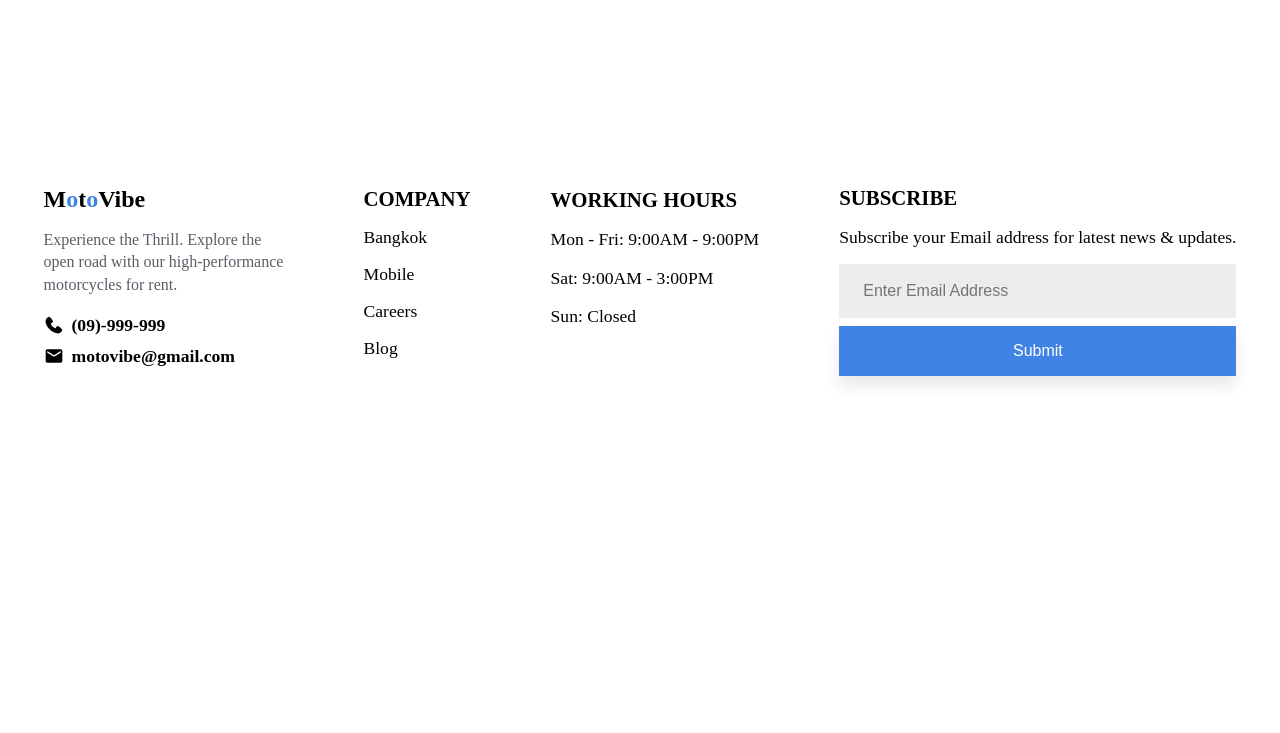
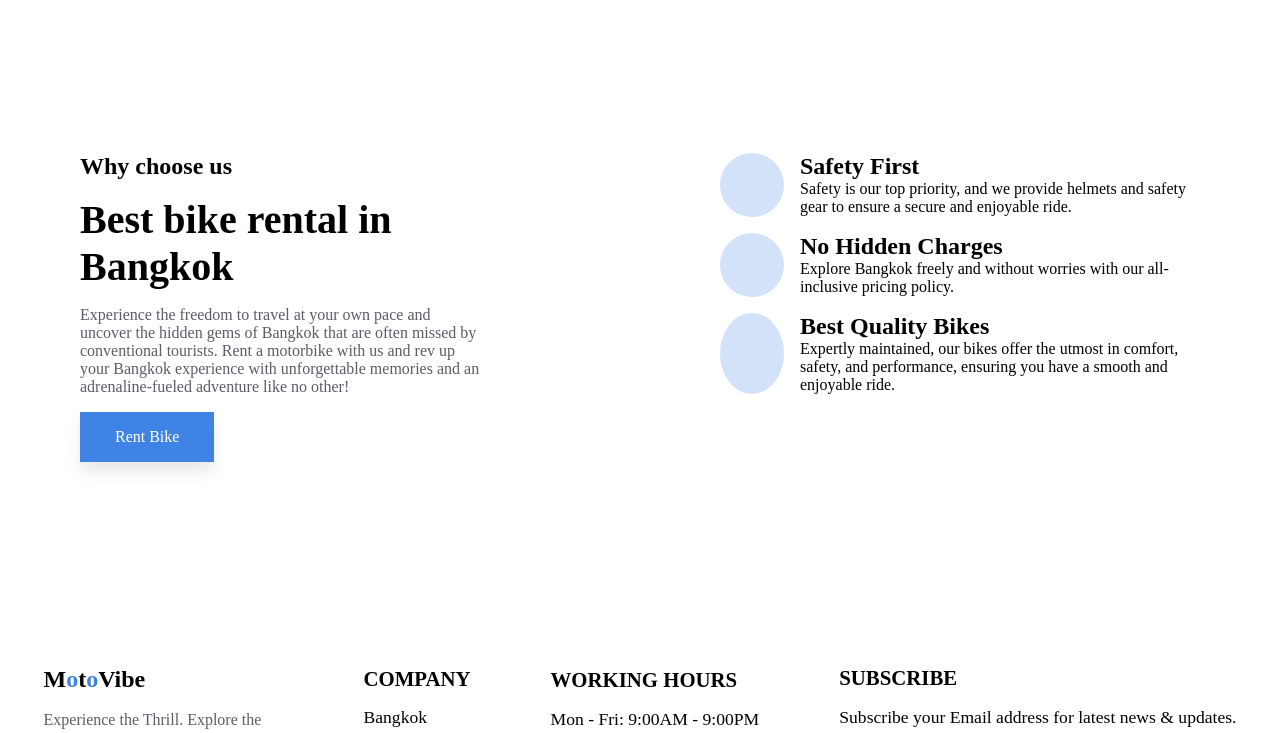
Before and after one commit to OnigiriKing/moto-vibe, a React (Create React App) app: page / in a window 1280 px wide. Shown: the part 2367-3100 px from the top of the page. Before the commit the page ends 2824 px from the top, so only its background shows below. Built offline with nearby package versions, Linux system fonts and the light colour scheme.

Commit message:
ChooseMe style updated

```diff
--- a/src/pages/homePage/HomePage.jsx
+++ b/src/pages/homePage/HomePage.jsx
@@ -2,6 +2,7 @@ import Welcome from "./components/Welcome"
 import { Request } from "./components/Request"
 import Advantages from "./components/Advantages"
 import { Models } from "./components/BikeModels"
+import { ChooseUs } from "./components/ChooseUs"
 
 
 export default function HomePage() {
@@ -12,6 +13,7 @@ export default function HomePage() {
         <Request />
         <Advantages />
         <Models />
+        <ChooseUs />
         </div>
     )
 }
--- a/src/styles/global/_colors.scss
+++ b/src/styles/global/_colors.scss
@@ -1,5 +1,6 @@
 $primColor: #3f84e5;
 $primDark: #3776cd;
+$primLight: #3f84e53b;
 
 $grayText: #5d5c67;
 $inputBg: #ececec;
--- a/src/styles/homePage/_homeStyle.scss
+++ b/src/styles/homePage/_homeStyle.scss
@@ -193,7 +193,6 @@
   width: 80%;
   height: 20rem;
 
-
   .advantage:nth-child(1) div {
     border-radius: 30% 70% 42% 58% / 30% 14% 86% 70%;
   }
@@ -217,11 +216,11 @@
   div {
     margin-bottom: 1rem;
     padding: 1rem;
-    background-color: #3f84e529;
+    background-color: $primLight;
     color: $primColor;
 
     &:hover {
-      background-color: #3f84e53b;
+      background-color: $primLight;
       color: $primDark;
     }
   }
@@ -235,7 +234,6 @@
     color: $grayText;
   }
 }
-
 
 //! Models screen
 
@@ -257,7 +255,6 @@
   width: 100%;
   margin: 0 3rem;
   row-gap: 1rem;
-
 }
 
 .models-wrapper {
@@ -265,7 +262,6 @@
   display: flex;
   justify-content: space-between;
   margin-top: 2rem;
-
 }
 
 .models-choose {
@@ -282,13 +278,13 @@
 
     &:hover {
       background-color: $primColor;
-        color: #FFFF;
+      color: #ffff;
     }
   }
 
   .model-active-btn {
     background-color: $primColor;
-      color: #FFFF;
+    color: #ffff;
   }
 }
 
@@ -308,8 +304,8 @@
 
   .bike-price {
     background-color: $primColor;
-      color: #FFFF;
-      padding: .8rem;
+    color: #ffff;
+    padding: 0.8rem;
     font-size: $h3-size;
     justify-content: center;
     align-items: center;
@@ -322,13 +318,13 @@
 
   .bike-model {
     border: 1px solid black;
-      padding: .4rem;
+    padding: 0.4rem;
     display: grid;
     grid-template-columns: 1fr 1fr;
 
     span {
       text-align: center;
-        padding: .2rem 1rem;
+      padding: 0.2rem 1rem;
       font-size: $h4-size;
     }
 
@@ -337,10 +333,77 @@
     }
   }
 
-    a{
+  a {
     @include button-style;
     font-size: $h3-size;
     text-align: center;
     margin-top: 1rem;
   }
 }
+
+//! Chooose us screen
+
+#choose-us-screen {
+  height: 60vh;
+  display: flex;
+  width: 100%;
+  justify-content: center;
+}
+
+.choose-us-wrapper {
+  width: 100%;
+  max-width: 70rem;
+  display: flex;
+  justify-content: space-between;
+  margin: 3rem 2rem;
+}
+
+.choose-us-text {
+  display: flex;
+  flex-direction: column;
+  max-width: 25rem;
+  text-align: left;
+  row-gap: 1rem;
+
+  h2 {
+    font-size: $h2-size;
+  }
+
+  h1 {
+    font-size: $h1-size;
+  }
+
+  p {
+    color: $grayText;
+  }
+
+  a {
+    @include button-style;
+    width: 6rem;
+    text-align: center;
+  }
+}
+
+.choose-us-all-reasons {
+  max-width: 30rem;
+  display: flex;
+  flex-direction: column;
+  gap: 1rem;
+
+  .choose-us-reason {
+    display: flex;
+    gap: 1rem;
+
+
+    div:nth-child(1) {
+      border-radius: 50%;
+      padding: 2rem;
+      background-color: $primLight;
+      color: $primColor;
+    }
+
+    h2 {
+    font-size: $h2-size;
+  }
+  }
+}
```
Also changed, not shown: src/dist/style.css, 1 other file (tests, documents, lock files or other folders). Lines whose indentation alone changed are shown as unchanged.
